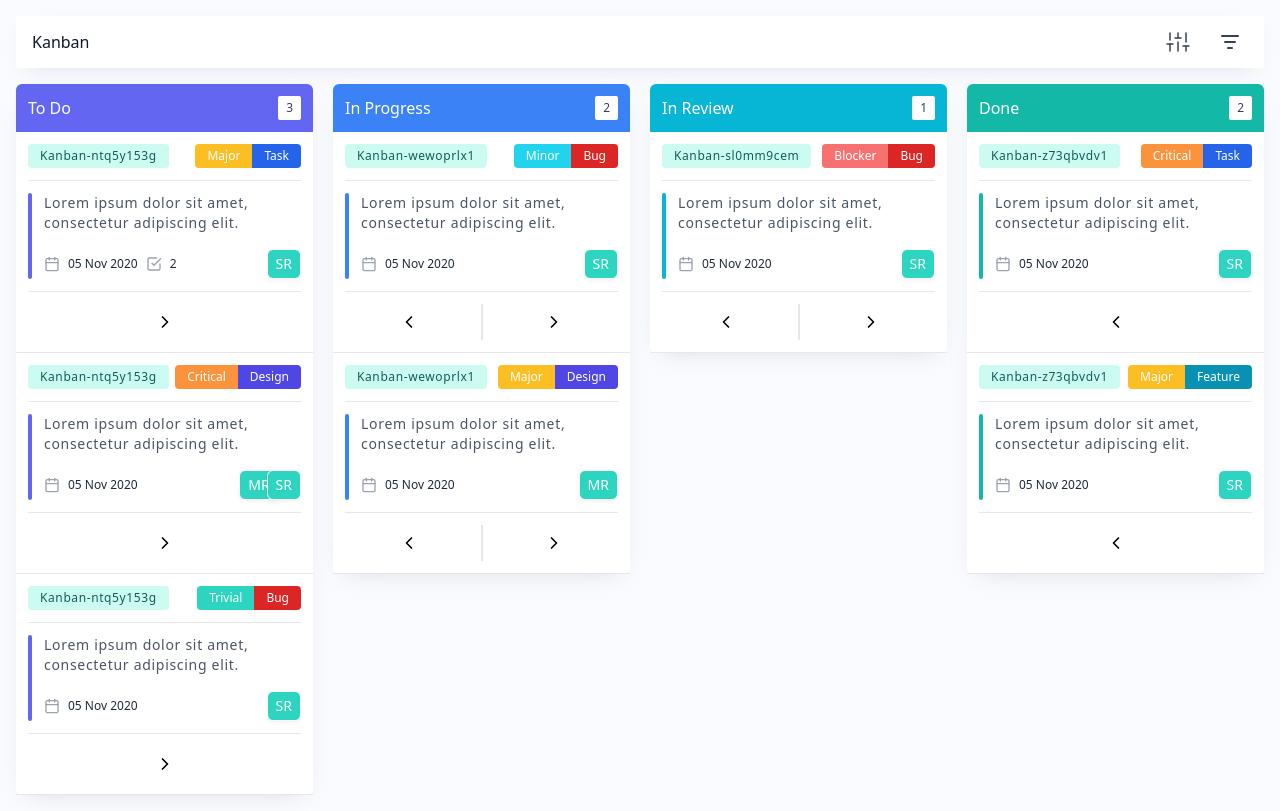
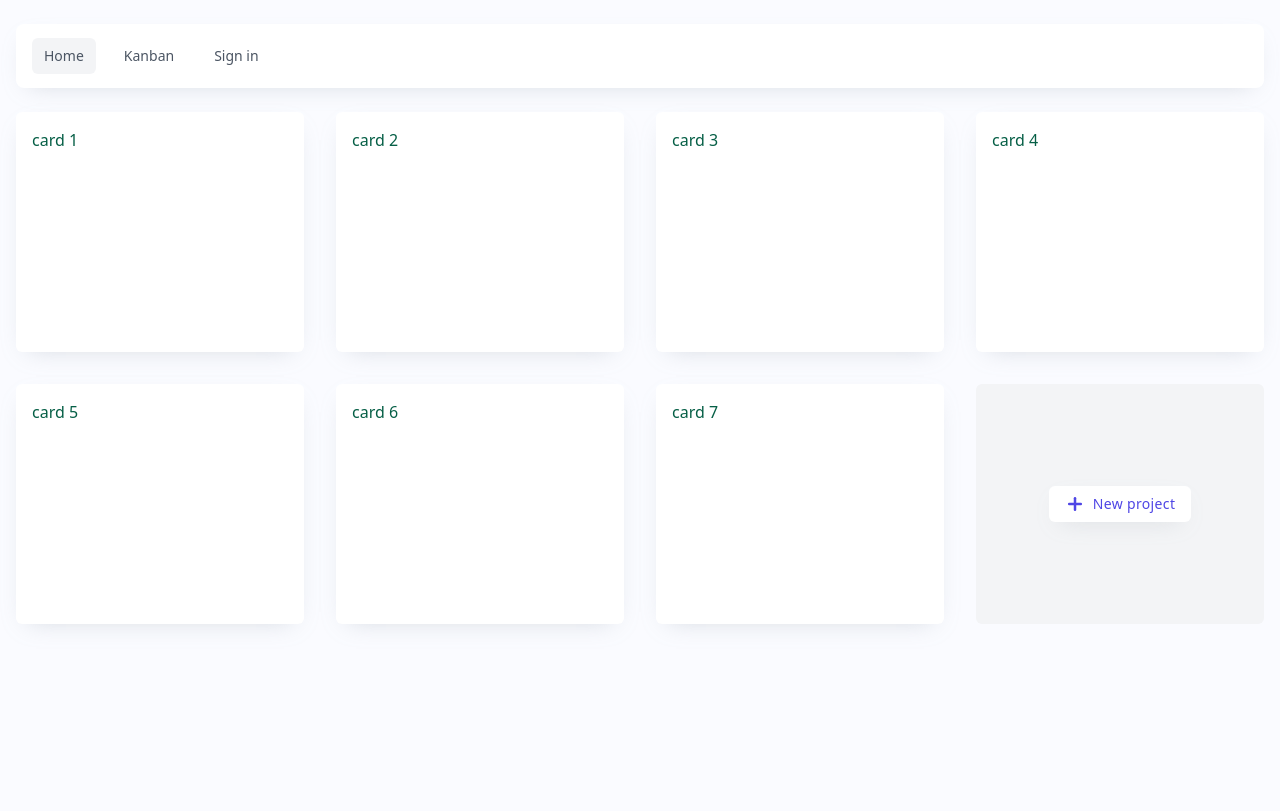
Before and after one commit to stephanrusu/learn-vue-ts, a Vue app: page / in a window 1280 px wide. Before the commit this address led to /kanban. Built offline with nearby package versions, Linux system fonts and the light colour scheme.

Commit message:
Working of projects page

```diff
--- a/src/components/NavSection.vue
+++ b/src/components/NavSection.vue
@@ -1,13 +1,23 @@
 <template>
-  <nav class="p-4">
+  <nav class="py-6">
     <div class="bg-white max-w-full mx-auto px-4 rounded-lg shadow-card">
       <div class="flex items-center h-16 space-x-4">
         <!-- Current: "bg-gray-900 text-white", Default: "text-gray-300 hover:bg-gray-700 hover:text-white" -->
-        <a href="#" class="bg-gray-100 text-gray-600 px-3 py-2 rounded-md text-sm font-medium">Dashboard</a>
-        <a href="#" class="text-gray-600 hover:bg-gray-100 px-3 py-2 rounded-md text-sm font-medium">Team</a>
-        <a href="#" class="text-gray-600 hover:bg-gray-100 px-3 py-2 rounded-md text-sm font-medium">Projects</a>
-        <a href="#" class="text-gray-600 hover:bg-gray-100 px-3 py-2 rounded-md text-sm font-medium">Calendar</a>
-        <a href="#" class="text-gray-600 hover:bg-gray-100 px-3 py-2 rounded-md text-sm font-medium">Reports</a>
+        <router-link :to="{ name: 'home' }" class="bg-gray-100 text-gray-600 px-3 py-2 rounded-md text-sm font-medium">
+          Home
+        </router-link>
+        <router-link
+          :to="{ name: 'kanban' }"
+          class="text-gray-600 hover:bg-gray-100 px-3 py-2 rounded-md text-sm font-medium"
+        >
+          Kanban
+        </router-link>
+        <router-link
+          :to="{ name: 'sign-in' }"
+          class="text-gray-600 hover:bg-gray-100 px-3 py-2 rounded-md text-sm font-medium"
+        >
+          Sign in
+        </router-link>
       </div>
     </div>
   </nav>
--- a/src/components/kanban/KanbanHeader.vue
+++ b/src/components/kanban/KanbanHeader.vue
@@ -1,10 +1,37 @@
 <template>
   <div class="mb-4">
     <div class="mt-4 shadow-card bg-white px-4 py-2 flex items-center justify-between rounded-sm">
-      <router-link :to="{ name: 'kanban' }" class="py-2">
-        <h1 class="text-md font-medium leading-tight text-gray-900">{{ projectTitle }}</h1>
-      </router-link>
-      <div v-if="hideActions" class="space-x-4">
+      <div class="flex items-center">
+        <router-link :to="{ name: 'home' }" class="py-2 mr-4">
+          <h1 class="text-md font-medium leading-tight text-gray-900">Projects</h1>
+        </router-link>
+        <div class="mr-4">/</div>
+        <router-link :to="{ name: 'kanban' }" class="py-2">
+          <h1 class="text-md font-medium leading-tight text-gray-900">{{ projectTitle }}</h1>
+        </router-link>
+      </div>
+      <div v-if="hideActions" class="space-x-4 flex items-center">
+        <button
+          type="button"
+          class="text-white flex items-center justify-between px-4 py-2 rounded-md text-sm font-medium tracking-wide shadow-small bg-indigo-500 hover:bg-indigo-600 ease-in transition-colors mr-4"
+        >
+          <svg
+            xmlns="http://www.w3.org/2000/svg"
+            width="24"
+            height="24"
+            viewBox="0 0 24 24"
+            fill="none"
+            stroke="currentColor"
+            stroke-width="2"
+            stroke-linecap="round"
+            stroke-linejoin="round"
+            class="feather feather-plus stroke-current w-5 h-5 text-white mr-2"
+          >
+            <line x1="12" y1="5" x2="12" y2="19"></line>
+            <line x1="5" y1="12" x2="19" y2="12"></line>
+          </svg>
+          <span>Add new</span>
+        </button>
         <button type="button" class="bg-white hover:bg-gray-100 p-1.5" @click="isModalOpen = true">
           <svg
             xmlns="http://www.w3.org/2000/svg"
--- /dev/null
+++ b/src/components/project/ProjectsPage.vue
@@ -0,0 +1,40 @@
+<template>
+  <div class="text-green-800 grid grid-cols-4 gap-8">
+    <div class="bg-white shadow-card rounded-md p-4 h-60">card 1</div>
+    <div class="bg-white shadow-card rounded-md p-4 h-60">card 2</div>
+    <div class="bg-white shadow-card rounded-md p-4 h-60">card 3</div>
+    <div class="bg-white shadow-card rounded-md p-4 h-60">card 4</div>
+    <div class="bg-white shadow-card rounded-md p-4 h-60">card 5</div>
+    <div class="bg-white shadow-card rounded-md p-4 h-60">card 6</div>
+    <div class="bg-white shadow-card rounded-md p-4 h-60">card 7</div>
+    <div class="bg-gray-100 rounded-md p-4 h-60 flex items-center justify-center">
+      <button
+        type="button"
+        class="text-indigo-600 px-4 py-2 rounded-md text-sm font-medium tracking-wide shadow-card bg-white hover:bg-gray-50 ease-in transition-colors flex items-center"
+      >
+        <svg
+          xmlns="http://www.w3.org/2000/svg"
+          width="24"
+          height="24"
+          viewBox="0 0 24 24"
+          fill="none"
+          stroke="currentColor"
+          stroke-width="3"
+          stroke-linecap="round"
+          stroke-linejoin="round"
+          class="feather feather-plus stroke-current w-5 h-5 text-indigo-600 mr-2"
+        >
+          <line x1="12" y1="5" x2="12" y2="19"></line>
+          <line x1="5" y1="12" x2="19" y2="12"></line>
+        </svg>
+        <span>New project</span>
+      </button>
+    </div>
+  </div>
+</template>
+
+<script>
+export default {
+  name: "ProjectsPage",
+};
+</script>
--- a/src/router/index.js
+++ b/src/router/index.js
@@ -1,10 +1,11 @@
 import Vue from "vue";
 import VueRouter from "vue-router";
 
+import Auth from "@/views/Auth.vue";
+import Home from "@/views/Home.vue";
 import Kanban from "@/views/Kanban.vue";
+
 import KanbanTaskDisplay from "@/components/kanban/task/KanbanTaskDisplay.vue";
-
-import Auth from "@/views/Auth.vue";
 import SignIn from "@/components/auth/SignIn.vue";
 import SignUp from "@/components/auth/SignUp.vue";
 import ForgotPass from "@/components/auth/ForgotPassword.vue";
@@ -16,7 +17,7 @@ const routes = [
   {
     path: "/",
     name: "home",
-    redirect: "/kanban",
+    component: Home,
   },
   {
     path: "/auth",
--- /dev/null
+++ b/src/views/FlexGrid.vue
@@ -0,0 +1,33 @@
+<template>
+  <div class="mt-4">
+    <div class="flex flex-row -mx-4 flex-0-auto box-border flex-wrap mb-4">
+      <div class="max-w-1/12 flex-basis-1/12 lg:max-w-2/12 lg:flex-basis-2/12 px-4 flex flex-col">
+        <div class="p-4 bg-teal-500"></div>
+      </div>
+      <div class="max-w-10/12 flex-basis-10/12 lg:max-w-8/12 lg:flex-basis-8/12 px-4 flex flex-col">
+        <div class="p-4 bg-teal-500"></div>
+      </div>
+      <div class="max-w-1/12 flex-basis-1/12 lg:max-w-2/12 lg:flex-basis-2/12 px-4 flex flex-col">
+        <div class="p-4 bg-teal-500"></div>
+      </div>
+    </div>
+
+    <div class="flex flex-row -mx-4 flex-0-auto box-border flex-wrap mb-4">
+      <div class="max-w-1/12 flex-basis-1/12 lg:max-w-2/12 lg:flex-basis-2/12 px-4 flex flex-col">
+        <div class="p-4 bg-teal-500"></div>
+      </div>
+      <div class="max-w-10/12 flex-basis-10/12 lg:max-w-8/12 lg:flex-basis-8/12 px-4 flex flex-col">
+        <div class="p-4 bg-teal-500"></div>
+      </div>
+      <div class="max-w-1/12 flex-basis-1/12 lg:max-w-2/12 lg:flex-basis-2/12 px-4 flex flex-col">
+        <div class="p-4 bg-teal-500"></div>
+      </div>
+    </div>
+  </div>
+</template>
+
+<script>
+export default {
+  name: "FlexGrid",
+};
+</script>
--- a/src/views/Home.vue
+++ b/src/views/Home.vue
@@ -1,33 +1,15 @@
 <template>
-  <div class="mt-4">
-    <div class="flex flex-row -mx-4 flex-0-auto box-border flex-wrap mb-4">
-      <div class="max-w-1/12 flex-basis-1/12 lg:max-w-2/12 lg:flex-basis-2/12 px-4 flex flex-col">
-        <div class="p-4 bg-teal-500"></div>
-      </div>
-      <div class="max-w-10/12 flex-basis-10/12 lg:max-w-8/12 lg:flex-basis-8/12 px-4 flex flex-col">
-        <div class="p-4 bg-teal-500"></div>
-      </div>
-      <div class="max-w-1/12 flex-basis-1/12 lg:max-w-2/12 lg:flex-basis-2/12 px-4 flex flex-col">
-        <div class="p-4 bg-teal-500"></div>
-      </div>
-    </div>
-
-    <div class="flex flex-row -mx-4 flex-0-auto box-border flex-wrap mb-4">
-      <div class="max-w-1/12 flex-basis-1/12 lg:max-w-2/12 lg:flex-basis-2/12 px-4 flex flex-col">
-        <div class="p-4 bg-teal-500"></div>
-      </div>
-      <div class="max-w-10/12 flex-basis-10/12 lg:max-w-8/12 lg:flex-basis-8/12 px-4 flex flex-col">
-        <div class="p-4 bg-teal-500"></div>
-      </div>
-      <div class="max-w-1/12 flex-basis-1/12 lg:max-w-2/12 lg:flex-basis-2/12 px-4 flex flex-col">
-        <div class="p-4 bg-teal-500"></div>
-      </div>
-    </div>
+  <div class="px-4 pb-4 font-sans">
+    <nav-section />
+    <projects-page />
   </div>
 </template>
 
 <script>
+import ProjectsPage from "@/components/project/ProjectsPage.vue";
+import NavSection from "../components/NavSection.vue";
 export default {
   name: "Home",
+  components: { ProjectsPage, NavSection },
 };
 </script>
--- a/tailwind.config.js
+++ b/tailwind.config.js
@@ -522,7 +522,7 @@ module.exports = {
       0: "0px",
       full: "100%",
       screen: "100vh",
-      login: "35rem",
+      login: "33rem",
     },
     minWidth: {
       0: "0px",
```
